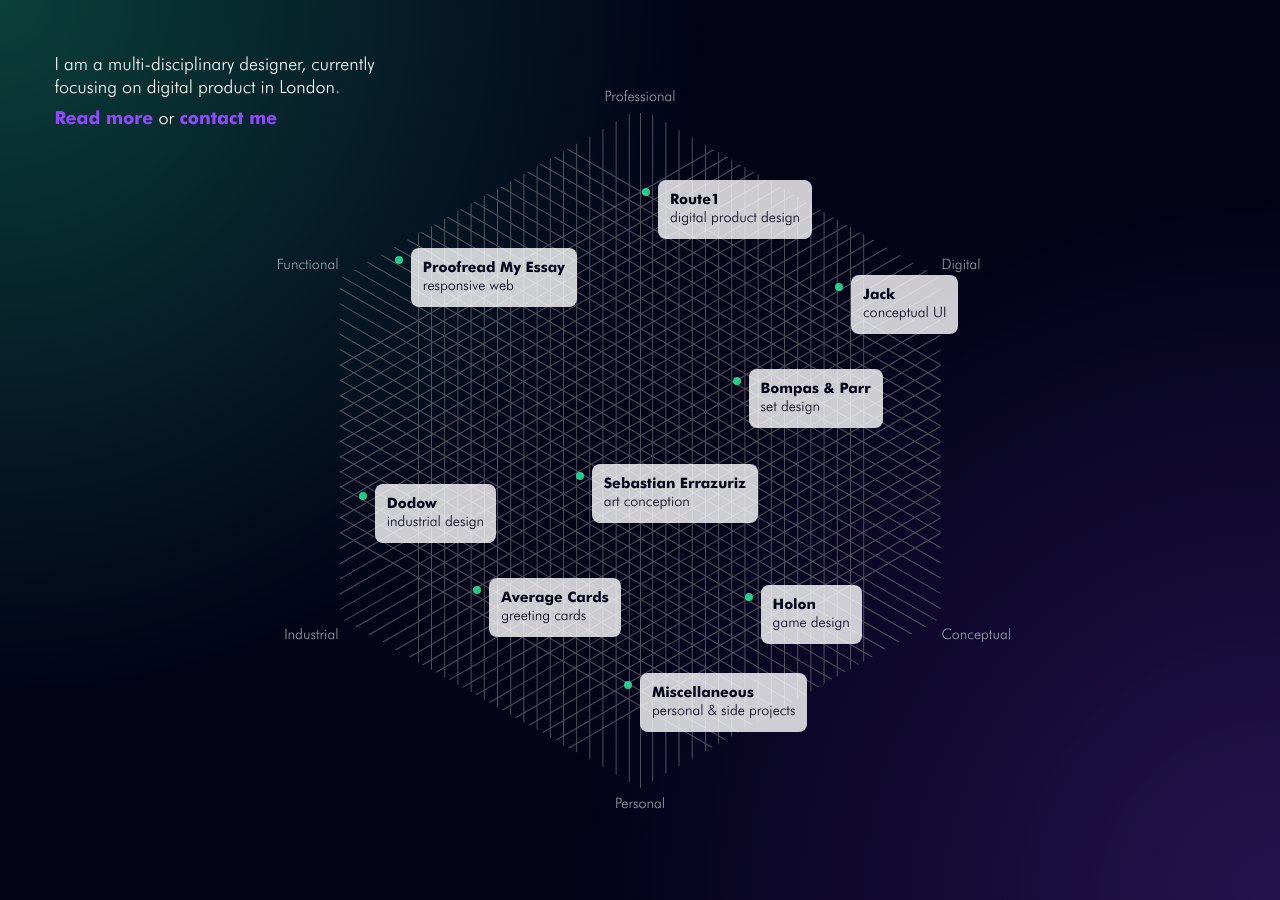
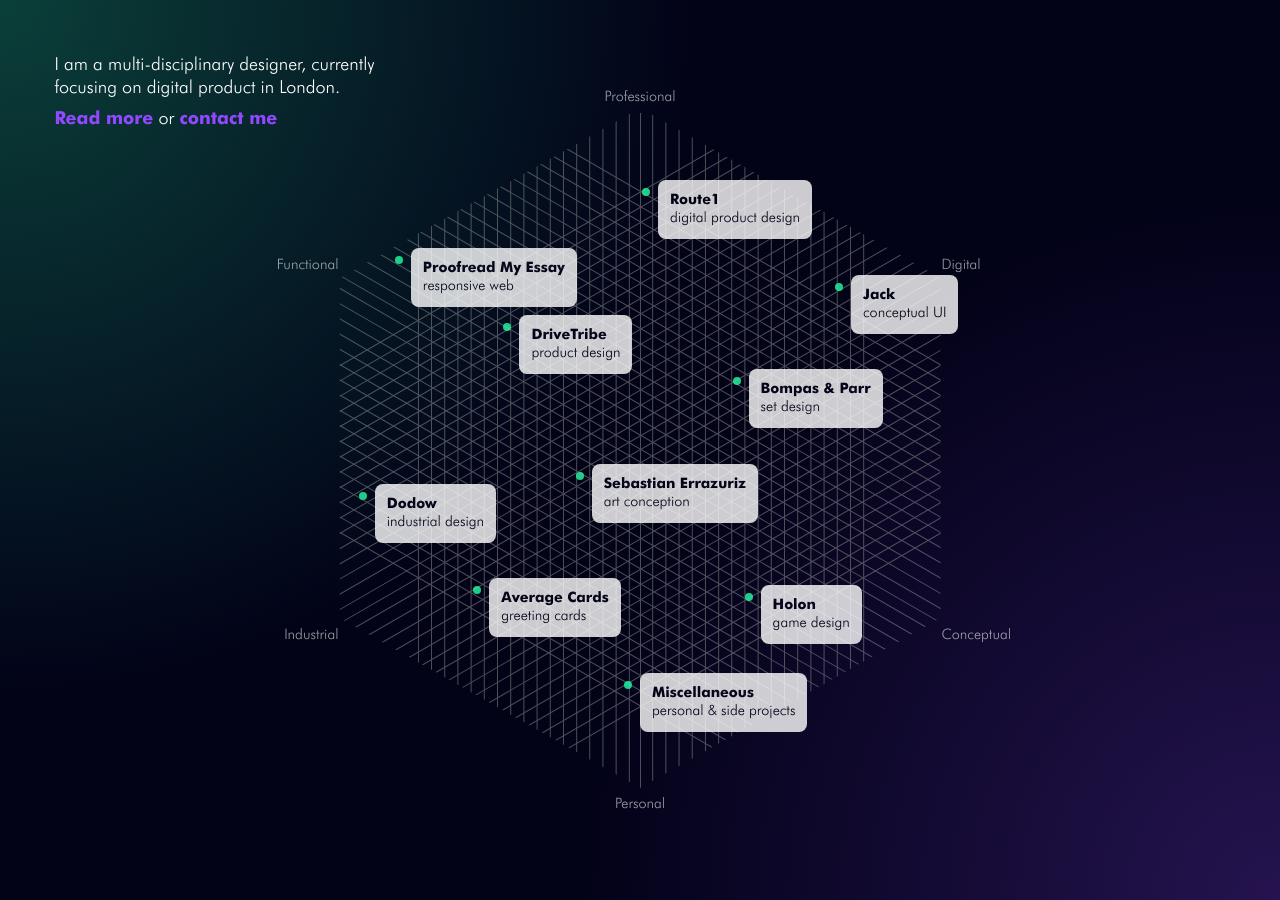
Before and after one commit to audreymgr/audreymgr.github.io, a Jekyll site: the page built from index.html, in a window 1280 px wide. Built offline with Jekyll 4.4.1, drawn with Linux system fonts in a browser that asks for light colours.

Commit message:
add drivetribe to home
first test

```diff
--- a/_posts/2018-04-08-drivetribe.html
+++ b/_posts/2018-04-08-drivetribe.html
@@ -1,7 +1,9 @@
 ---
 layout: post
 title: DriveTribe
-hidden: true
+keywords:
+- product design
+position: [30, 30]
 ---
 
 <h1>DriveTribe</h1>
```
